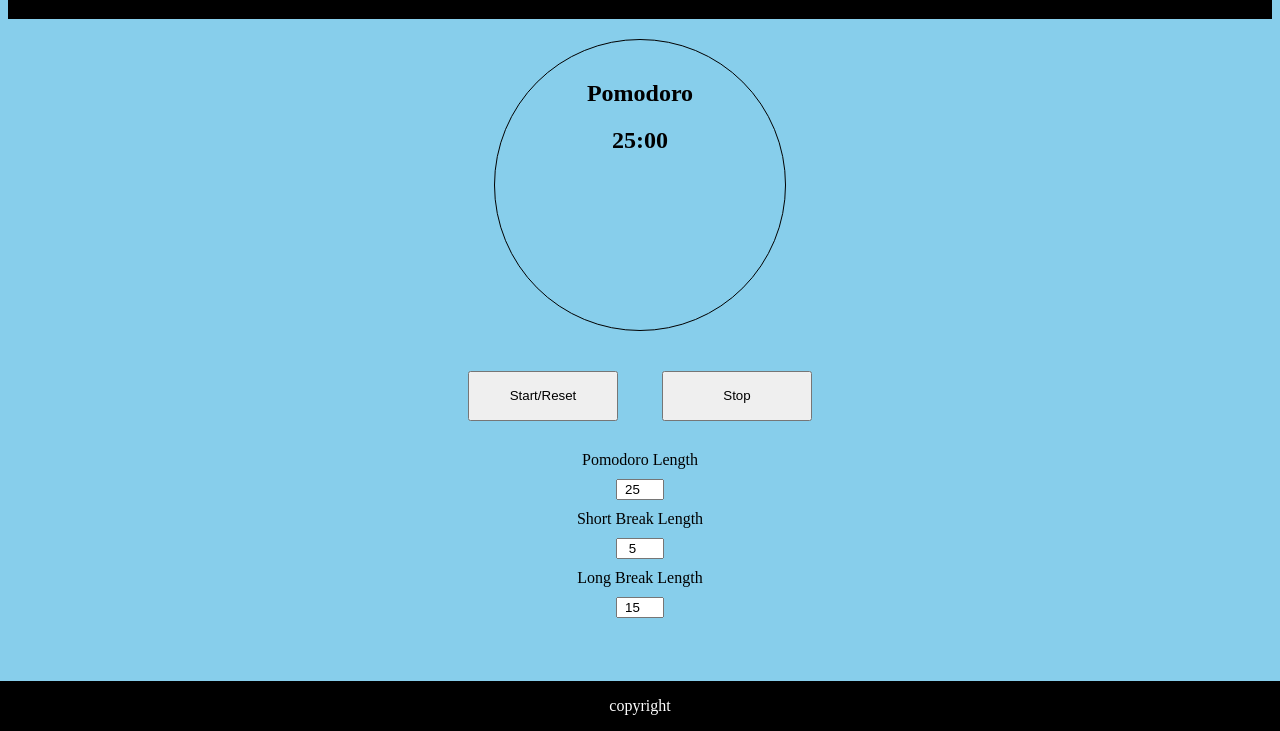
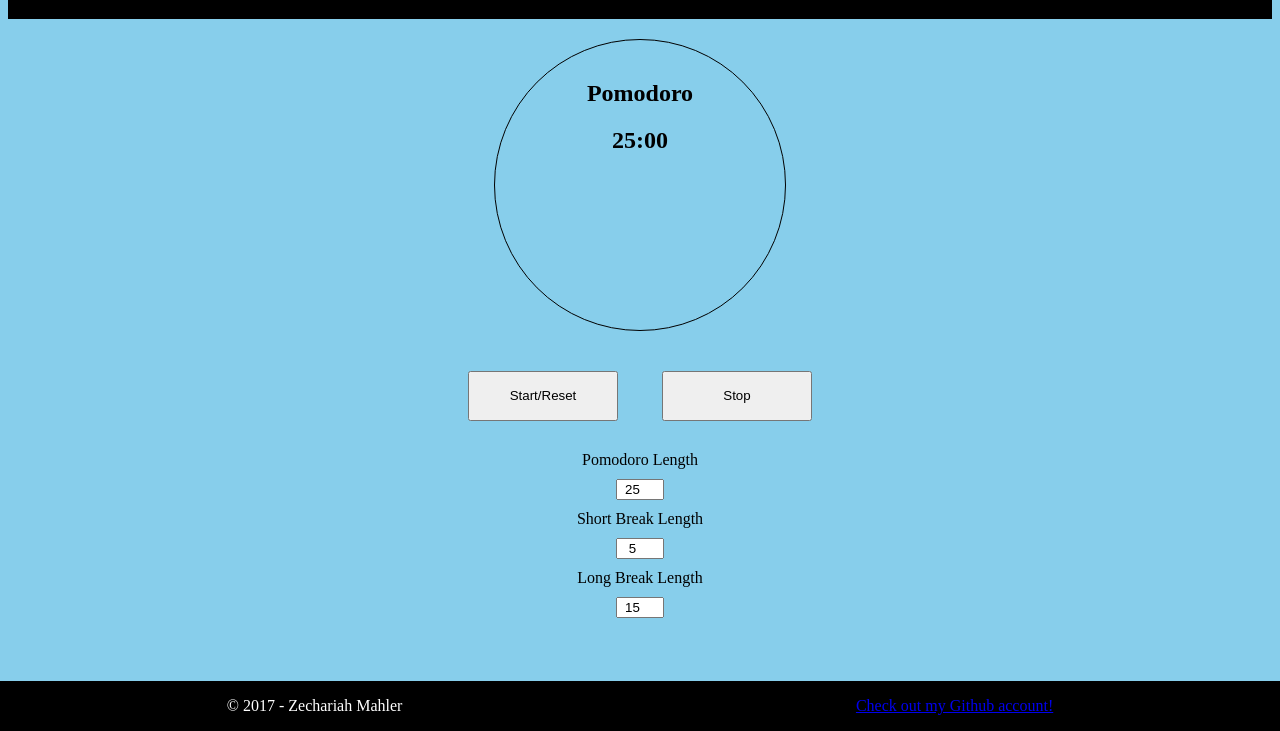
Before and after one commit to CrowsVeldt/FreeCodeCamp-Pomodoro-Timer, a plain HTML site: page index.html in a window 1280 px wide. Shown: the part 69-800 px from the top of the page. Drawn offline with Linux system fonts and the light colour scheme.

Commit message:
Added license (finally). Added copyright notice and link to my github account to HTML

```diff
--- a/index.html
+++ b/index.html
@@ -47,7 +47,8 @@
     </main>
     <footer>
       <script type='text/javascript' src='script.js'></script>
-      <p>copyright</p>
+      <p>© 2017 - Zechariah Mahler</p>
+      <a href='https://github.com/CrowsVeldt'>Check out my Github account!</a>
     </footer>
   </body>
 </html>
--- a/script.js
+++ b/script.js
@@ -72,10 +72,8 @@
     checkTime: function () {
       let check = new Date().getTime()
 
-      // TODO: fix the math for color fill so it actually works
       if (check >= timer.percentCheck + timer.percentToFill) {
         timer.percentFinished += timer.percentToFill
-        console.log(timer.percentFinished)
         view.fillTimerView(timer.percentFinished, 'lightgreen')
         timer.percentCheck += timer.percentToFill
       }
@@ -119,10 +117,10 @@
       timer.start = new Date().getTime()
       timer.endTime = timer.start + (activity * 1000)
       timer.currentTime = activity
-      // TODO: Fix the math for color fill
+
       timer.percentFinished = 0
       timer.percentCheck = new Date().getTime()
-      timer.percentToFill = (timer.endTime - timer.start) / 1000
+      timer.percentToFill = activity / 60
 
       timer.timerID = setTimeout(timer.checkTime, 1000)
       view.updateTimerView(timer.currentTime, timer.currentActivity)
--- a/style.css
+++ b/style.css
@@ -27,6 +27,12 @@ header {
 }
 
 footer {
+
+  display: flex;
+  flex-direction: row;
+  justify-content: space-around;
+  align-items: center;
+
 
   background-color: black;
   color: white;
```
Also changed, not shown: LICENSE.txt.
